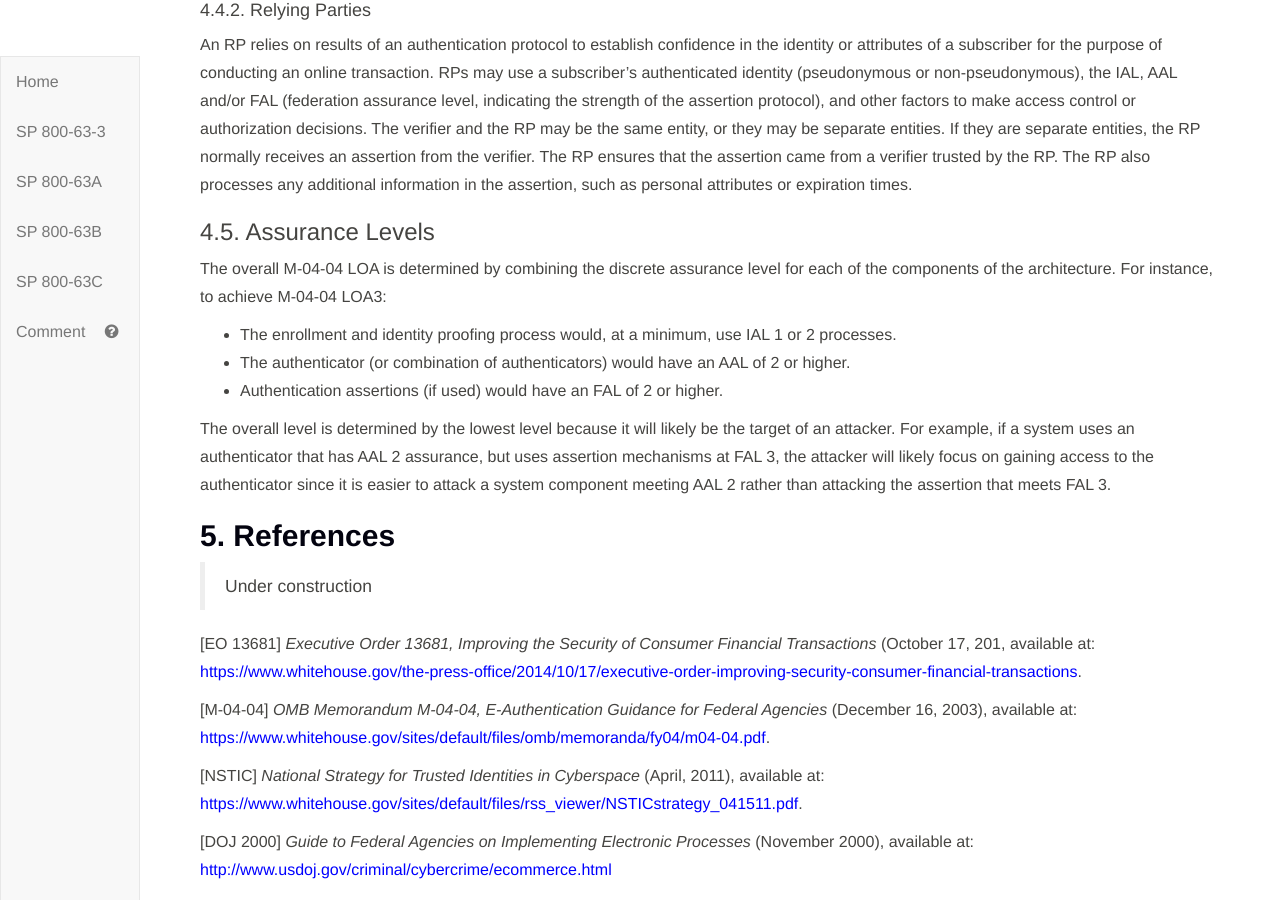
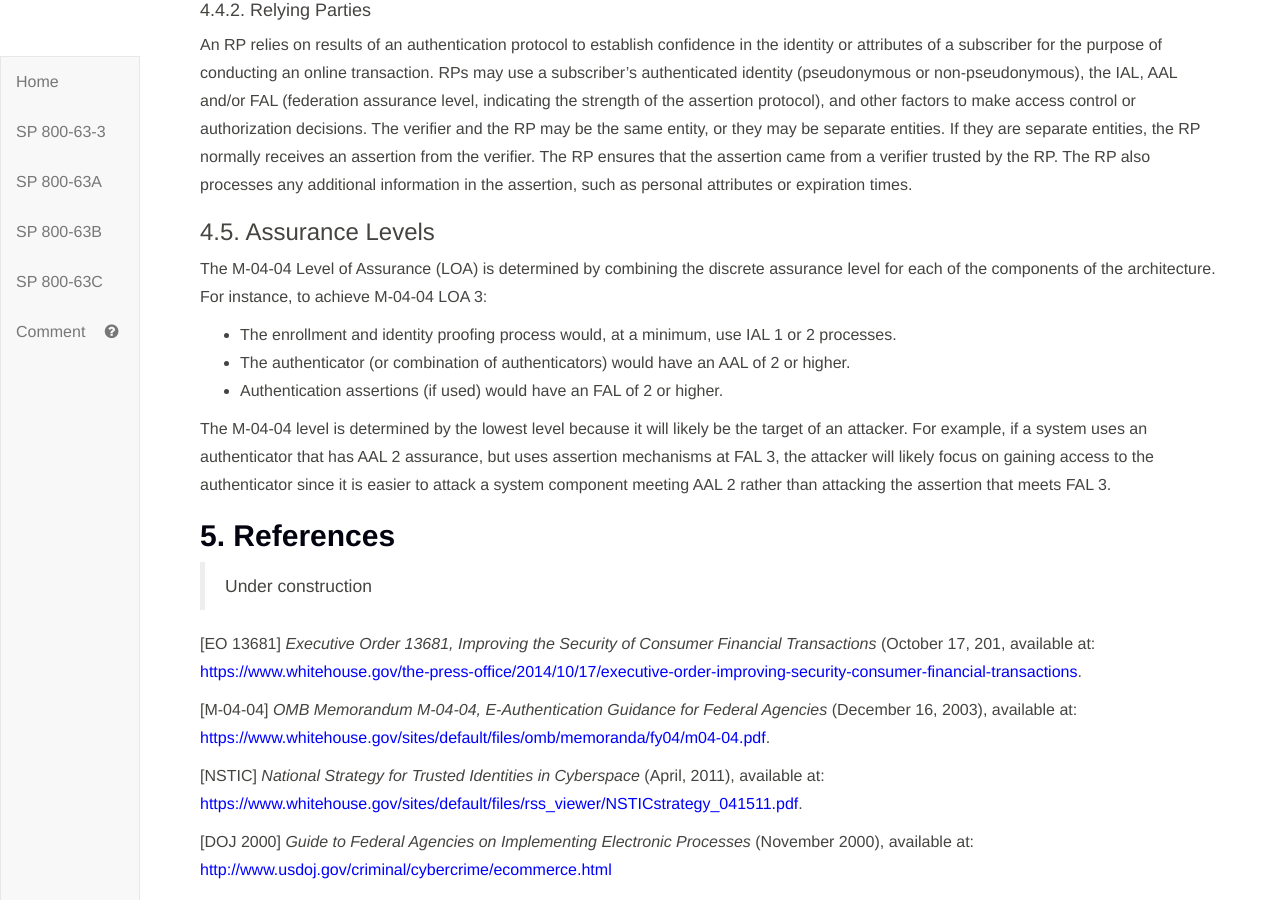
Before and after one commit to usnistgov/800-63-3, a Jekyll site: the page built from sp800-63-3.md, in a window 1280 px wide and 900 px high, scrolled down 26245 px. Built offline with Jekyll 4.4.1, drawn with Linux system fonts in a browser that asks for light colours.

Commit message:
"overall level" -> "M-04-04 level"

```diff
--- a/sp800-63-3/sec4_model.md
+++ b/sp800-63-3/sec4_model.md
@@ -138,10 +138,10 @@ An RP relies on results of an authentication protocol to establish confidence in
 
 ### 4.5. Assurance Levels
 
-The overall M-04-04 LOA is determined by combining the discrete assurance level for each of the components of the architecture. For instance, to achieve M-04-04 LOA3:
+The M-04-04 Level of Assurance (LOA) is determined by combining the discrete assurance level for each of the components of the architecture. For instance, to achieve M-04-04 LOA 3:
 
 * The enrollment and identity proofing process would, at a minimum, use IAL 1 or 2 processes.
 * The authenticator (or combination of authenticators) would have an AAL of 2 or higher.
 * Authentication assertions (if used) would have an FAL of 2 or higher.
 
-The overall level is determined by the lowest level because it will likely be the target of an attacker. For example, if a system uses an authenticator that has AAL 2 assurance, but uses assertion mechanisms at FAL 3, the attacker will likely focus on gaining access to the authenticator since it is easier to attack a system component meeting AAL 2 rather than attacking the assertion that meets FAL 3.
+The M-04-04 level is determined by the lowest level because it will likely be the target of an attacker. For example, if a system uses an authenticator that has AAL 2 assurance, but uses assertion mechanisms at FAL 3, the attacker will likely focus on gaining access to the authenticator since it is easier to attack a system component meeting AAL 2 rather than attacking the assertion that meets FAL 3.
```
